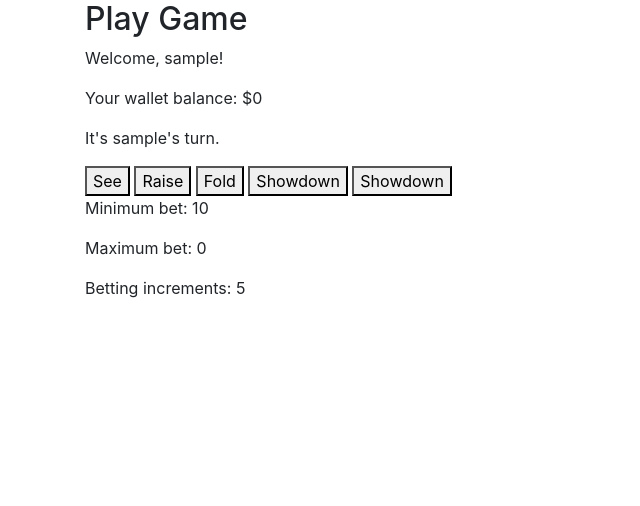
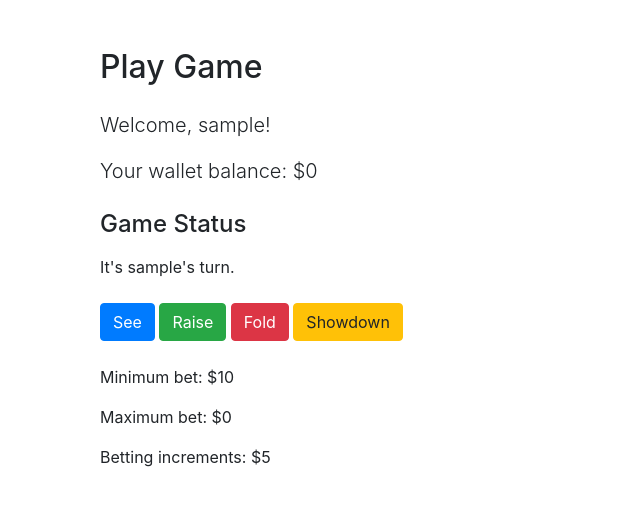
Before and after one commit to soyansu-sahu/teen_patti, a Django app: page /card/play/ in a window 1280 px wide. Shown: the top 506 px of the page, without its empty margins (0-640 px from the left). Run offline with Django 4.2, Linux system fonts and the light colour scheme; the visitor is signed in with stand-in values (Sample User, id 1); data comes from the database, SQL or seed files in the repository; data that the repository does not hold is empty; some libraries are stand-ins or nearby versions.

Commit message:
second commit

```diff
--- a/cardgame/templates/cardgame/login.html
+++ b/cardgame/templates/cardgame/login.html
@@ -42,6 +42,7 @@
                   <div>
                     <p class="mb-0">Don't have an account? <a href="{% url 'signup' %}" class="text-white-50 fw-bold">Sign Up</a>
                     </p>
+
                   </div>
 
                 </div>
--- a/cardgame/templates/cardgame/play_game.html
+++ b/cardgame/templates/cardgame/play_game.html
@@ -1,28 +1,44 @@
-
 {% extends 'cardgame/base.html' %}
 
+{% block title %}Play Game{% endblock %}
+
 {% block content %}
-    <h2>Play Game</h2>
-    <p>Welcome, {{ player.user.username }}!</p>
-    <p>Your wallet balance: ${{ player.wallet }}</p>
+    <div class="container mt-5">
+        <h2 class="mb-4">Play Game</h2>
+        <p class="lead">Welcome, {{ player.user.username }}!</p>
+        <p class="lead">Your wallet balance: ${{ player.wallet }}</p>
 
-    <div id="game-elements">
+        <div class="row mt-4">
+            <div class="col-md-6">
+                <h4 class="mb-3">Game Status</h4>
                 <p>It's {{ game.current_player.user.username }}'s turn.</p>
 
-        <button onclick="seeAction()">See</button>
-        <button onclick="raiseAction()">Raise</button>
-        <button onclick="foldAction()">Fold</button>
-        <button onclick="showdownAction()">Showdown</button>
-        <button onclick="initiateShowdown()">Showdown</button>
+                <div id="game-elements" class="mt-4">
+                    <button class="btn btn-primary" onclick="seeAction()">See</button>
+                    <button class="btn btn-success" onclick="raiseAction()">Raise</button>
+                    <button class="btn btn-danger" onclick="foldAction()">Fold</button>
+                    <button class="btn btn-warning" onclick="showdownAction()">Showdown</button>
+                    <input type="hidden" id="game_id" value="{{ game.id }}">
 
-        <p>Minimum bet: 10</p>
-        <p>Maximum bet: {{ game.current_player.wallet }}</p>
-        <p>Betting increments: 5</p>
+                </div>
+
+                <p class="mt-4">Minimum bet: $10</p>
+                <p>Maximum bet: ${{ game.current_player.wallet }}</p>
+                <p>Betting increments: $5</p>
+            </div>
+
+            <div class="col-md-6">
+                <!-- Add any additional information or game elements here -->
+            </div>
+        </div>
 
         <!-- Display winner and winning hand after the final betting round -->
         {% if game.winner %}
+            <div class="mt-5">
+                <h4>Game Result</h4>
                 <p>Winner: {{ game.winner.user.username }}</p>
                 <p>Winning Hand: {{ game.winning_hand }}</p>
+            </div>
         {% endif %}
     </div>
 
@@ -47,13 +63,14 @@
         }
 
         function raiseAction() {
-            // Get raise amount from user input
+            var gameId = parseInt(document.getElementById('game_id').value);
             var raiseAmount = prompt('Enter raise amount:');
+
         if (raiseAmount !== null && !isNaN(raiseAmount)) {
-                // AJAX request to raise_action view
+            // AJAX request to raise_action view with game_id
             $.ajax({
                 type: 'POST',
-                    url: '{% url "raise_action" %}',
+                url: '{% url "raise_action" game_id=gameId %}',  // Construct the URL with game_id
                 data: {
                     csrfmiddlewaretoken: '{{ csrf_token }}',
                     raise_amount: raiseAmount,
@@ -71,10 +88,11 @@
     }
 
         function foldAction() {
+            var gameId = parseInt(document.getElementById('game_id').value);
             // AJAX request to fold_action view
             $.ajax({
                 type: 'POST',
-                url: '{% url "fold_action" %}',
+                url: '{% url "fold_action" game_id=gameId %}',
                 data: {
                     csrfmiddlewaretoken: '{{ csrf_token }}',
                 },
@@ -90,10 +108,11 @@
         }
 
         function showdownAction() {
+            var gameId = parseInt(document.getElementById('game_id').value);
             // AJAX request to showdown_action view
             $.ajax({
                 type: 'POST',
-                url: '{% url "showdown_action" %}',
+                url: '{% url "showdown_action" game_id=gameId %}',
                 data: {
                     csrfmiddlewaretoken: '{{ csrf_token }}',
                 },
@@ -108,6 +127,7 @@
             });
         }
         function switchTurn() {
+            var gameId = parseInt(document.getElementById('game_id').value);
             // AJAX request to switch_turn view
             $.ajax({
                 type: 'GET',
@@ -126,6 +146,7 @@
         }
 
         function initiateShowdown() {
+            var gameId = parseInt(document.getElementById('game_id').value);
             // AJAX request to showdown view
             $.ajax({
                 type: 'GET',
@@ -142,7 +163,5 @@
                 },
             });
         }
-
-        // Add more JavaScript functions as needed
     </script>
 {% endblock %}
--- a/cardgame/urls.py
+++ b/cardgame/urls.py
@@ -11,7 +11,7 @@ urlpatterns = [
     path('switch_turn/<int:game_id>/',switch_turn, name='switch_turn'),
     path('showdown/<int:game_id>/',showdown, name='showdown'),
     path('see_action/',see_action, name='see_action'),
-    path('raise_action/',raise_action, name='raise_action'),
+    path('raise_action/<int:game_id>/', raise_action, name='raise_action'),
     path('fold_action/',fold_action, name='fold_action'),
     path('showdown_action/',showdown, name='showdown_action'),
 
--- a/cardgame/views.py
+++ b/cardgame/views.py
@@ -56,7 +56,7 @@ def user_login(request):
         if user is not None:
             # Log in the user
             login(request, user)
-            return redirect('play_game')
+            return render(request, 'cardgame/play_game.html')
         else:
             return render(request, 'cardgame/login.html', {'error': 'Invalid login credentials.'})
 
@@ -86,11 +86,11 @@ def play_game(request):
         action = request.POST.get('action')
 
         if action == 'see':
-            see_action(request, game, player)
+            see_action(request, game.id, player)
         elif action == 'raise':
-            raise_action(request, game, player)
+            raise_action(request, game.id)
         elif action == 'fold':
-            fold_action(request, game, player)
+            fold_action(request, game.id, player)
         elif action == 'showdown':
             showdown(request, game, player)
 
@@ -230,22 +230,22 @@ def is_trail(player):
 def is_pure_sequence(cards):
     # Sort cards by rank
     sorted_cards = sorted(cards, key=lambda card: card.rank)
-
+    first_suit = sorted_cards[0].suit
     # Check if cards form a Pure Sequence
     for i in range(1, len(sorted_cards)):
-        if sorted_cards[i].rank - sorted_cards[i - 1].rank != 1 or sorted_cards[i].suit != sorted_cards[i - 1].suit:
+        if sorted_cards[i].rank - sorted_cards[i - 1].rank != 1 or sorted_cards[i].suit != first_suit:
             return False
-
     return True
 
 def is_sequence(player):
     # Implement logic to check for Sequence
     # Return True if the player has a Sequence, False otherwise
     # Example: Check if the cards are in consecutive order
-    cards = player.cards.all()
-    sorted_cards = sorted(cards, key=lambda card: card.rank)
-
-    return all(sorted_cards[i + 1].rank - sorted_cards[i].rank == 1 for i in range(len(sorted_cards) - 1))
+    cards = sorted(player.cards.all(), key=lambda card: card.rank)
+    for i in range(len(cards) - 1):
+        if cards[i + 1].rank - cards[i].rank != 1:
+            return False
+    return True
 
 def is_flush(player):
     # Implement logic to check for Flush
@@ -259,10 +259,15 @@ def is_pair(player):
     # Return True if the player has a Pair, False otherwise
     # Example: Check if there are two cards with the same rank
     cards = player.cards.all()
-    return len(set(card.rank for card in cards)) == 2
+    rank_counts = {}
+    for card in cards:
+        rank_counts[card.rank] = rank_counts.get(card.rank, 0) + 1
+    return any(count == 2 for count in rank_counts.values())
 
-
-def see_action(request, game, player):
+@login_required
+def see_action(request, game_id, player):
+    game = Game.objects.get(pk=game_id)
+    player = request.user.player
     # Implement logic for "See" action
     # Example: Player matches the current bet in the pot
     if player.wallet >= game.pot:
@@ -274,7 +279,11 @@ def see_action(request, game, player):
     else:
         return JsonResponse({'status': 'error', 'message': 'Not enough money to see the bet.'})
 
-def raise_action(request, game, player):
+@login_required
+def raise_action(request, game_id):
+    game = Game.objects.get(pk=game_id)
+    player = request.user.player
+
     # Implement logic for "Raise" action
     # Example: Player increases the current bet
     raise_amount = int(request.POST.get('raise_amount', 0))
@@ -289,13 +298,21 @@ def raise_action(request, game, player):
 
     return JsonResponse({'status': 'success', 'message': f'You have raised the bet by {raise_amount}.', 'pot': game.pot, 'wallet': player.wallet})
 
-def fold_action(request, game, player):
-    # Implement logic for "Fold" action
-    # Example: Player forfeits their cards and any money already in the pot
-    player.wallet += game.pot  # Return the money in the pot to the player
-    player.save()
 
-    game.current_player = None
-    game.save()
+def fold_action(request, game_id):
+    game = Game.objects.get(pk=game_id)
+    player = request.user.player
+    try:
+        # Add the money in the pot back to the player's wallet
+        player.wallet += game.pot
+        player.save()
 
-    return JsonResponse({'status': 'success', 'message': 'You have folded.', 'wallet': player.wallet})
+        # Set the current player to None to indicate fold
+        game.current_player = None
+        game.save()
+
+        # Return a success response with a message and updated wallet amount
+        return JsonResponse({'status': 'success', 'message': 'You have folded.', 'wallet': player.wallet})
+    except Exception as e:
+        # Handle any errors that occur during the fold action
+        return JsonResponse({'status': 'error', 'message': 'An error occurred while processing your fold request.'})
```
Lines whose indentation alone changed are shown as unchanged.
